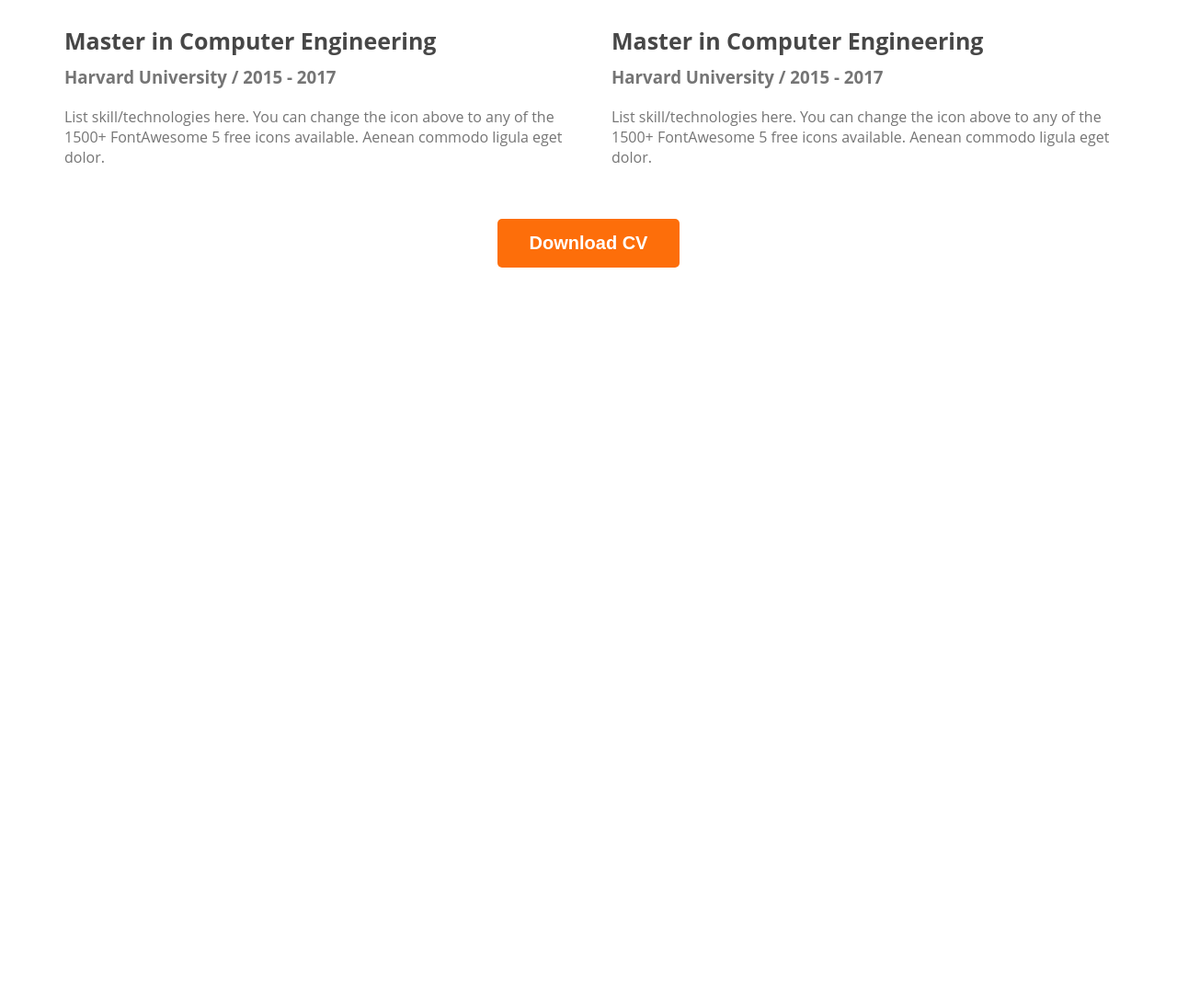
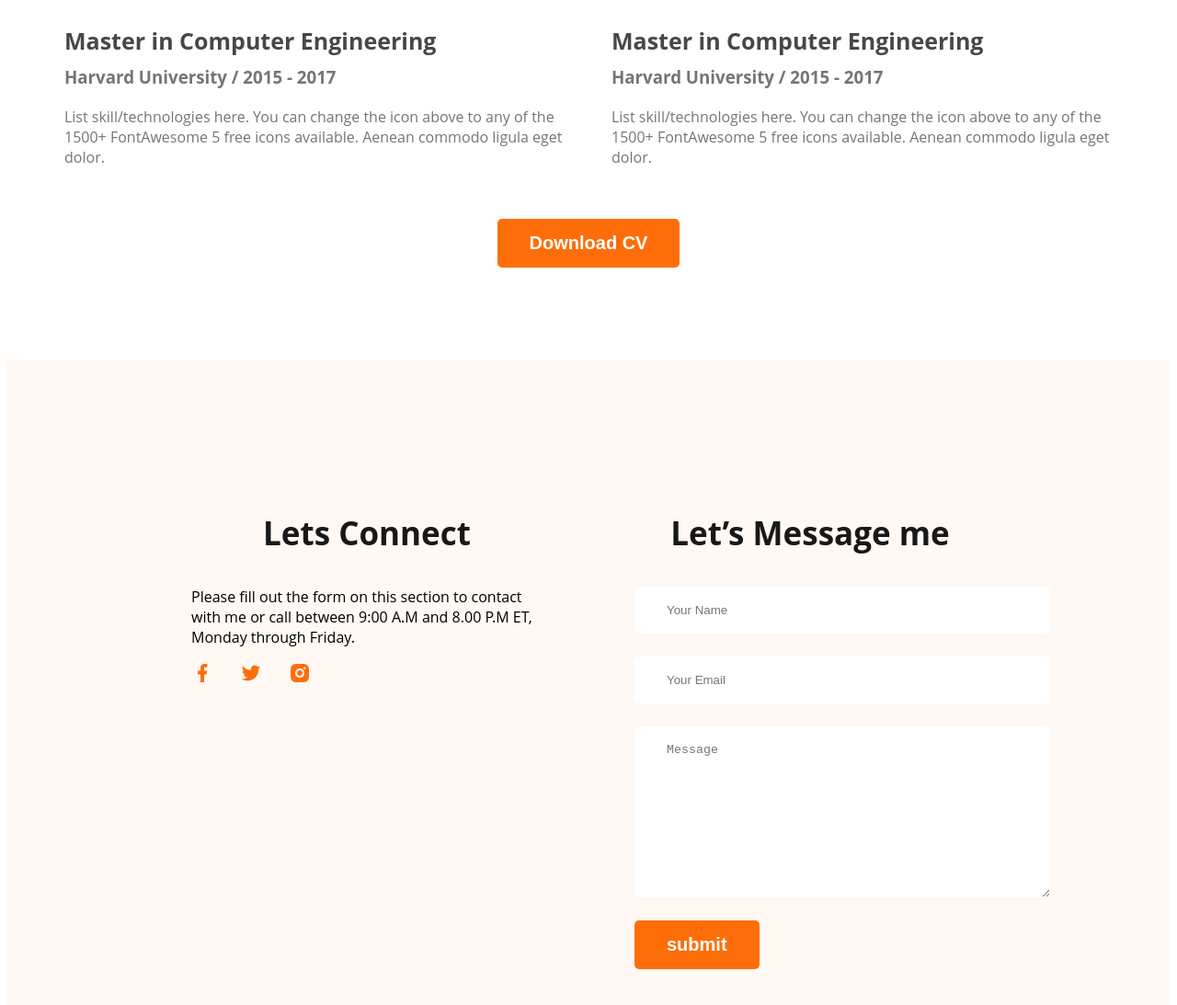
Before and after one commit to Jubaida38/web-devoloper-protfolio, a plain HTML site: page index.html in a window 1280 px wide. Shown: the part 2840-3933 px from the top of the page at 92% size. Before the commit the page ends 3139 px from the top, so only its background shows below. Drawn offline with Linux system fonts and the light colour scheme.

Commit message:
finished footer section

```diff
--- a/index.html
+++ b/index.html
@@ -143,5 +143,25 @@
 
      </section>
     </main>
+    <footer>
+      <div class="footer-colmun">
+        <h3 class="section-title">Lets Connect</h3>
+        <p class="desction-description">Please fill out the form on this section to contact with me or call between 9:00 A.M and 8.00 P.M ET, Monday through Friday.</p>
+        <div class="social-links">
+          <a href=""><img src="images/icons/facebook.png" alt=""></a>
+          <a href=""><img src="images/icons/twitter.png" alt=""></a>
+          <a href=""><img src="images/icons/insta.png" alt=""></a>
+        </div>
+      </div>
+      <div class="footer-colmun">
+        <h3 class="section-title">Let’s Message me</h3>
+        <form class="contact" action="">
+          <input type="text" placeholder="Your Name">
+          <input type="email" name="" placeholder="Your Email" id="">
+          <textarea name="" placeholder="Message" cols="30" rows="10"></textarea>
+          <input class="btn-primary" type="submit" value="submit">
+        </form>
+      </div>
+    </footer>
 </body>
 </html>
--- a/styles/style.css
+++ b/styles/style.css
@@ -194,3 +194,31 @@ main section{
     text-align: center;
     margin-top: 40px;
 }
+
+/* footer styles */
+
+footer{
+    display: flex;
+    gap: 100px;
+    background-color: #FFF8F3;
+    padding: 130px 200px;
+    margin-top: 100px;
+
+}
+.footer-colmun{
+    width: 50%;
+}
+
+.contact input[type="text"], .contact input[type="email"], textarea {
+    display: block;
+    margin-bottom: 25px;
+    padding: 18px 35px;
+    color: #757575;
+    border: 0;
+    border-radius: 5px;
+    background-color: #FFF;
+    width: 100%;
+}
+.social-links a{
+    margin-right: 25px;
+}
```
